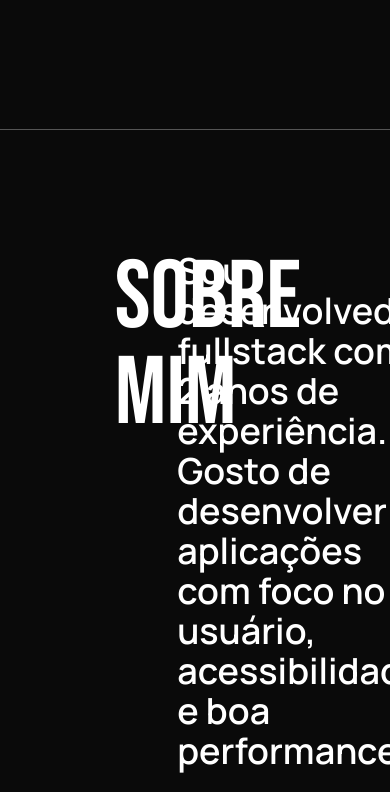
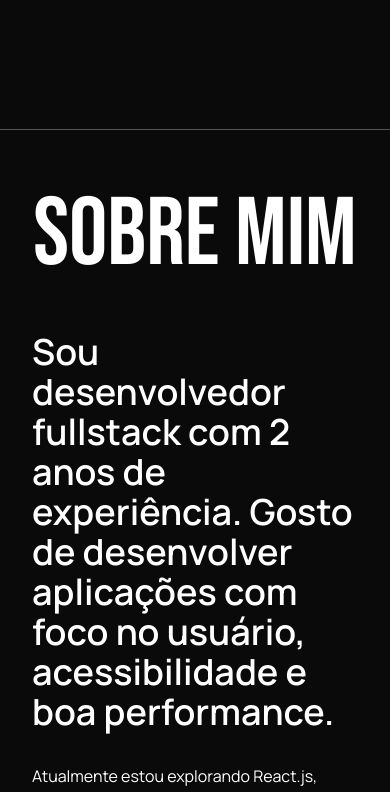
Before and after one commit to 0FelipeMeira/portfolio, a Next.js app: page / in a window 390 px wide. Shown: the part 2960-3752 px from the top of the page. Built offline with nearby package versions, Linux system fonts and the light colour scheme.

Commit message:
Refactor About component layout for improved structure and responsiveness

```diff
--- a/app/_layouts/About.tsx
+++ b/app/_layouts/About.tsx
@@ -1,8 +1,9 @@
 const About = () => {
   return (
+    <div className="bg-neutral-100 w-full h-[80vh] grid place-items-center">
       <div
         id="about"
-      className="bg-neutral-100 w-full h-[80vh] grid grid-cols-3 place-items-center gap-16 py-12 px-52"
+        className="size-full max-w-7xl grid grid-cols-1 md:grid-cols-3 place-items-center md:gap-16 py-12 px-8"
       >
         <div className="h-4/5">
           <h1 className="font-mono text-8xl">Sobre mim</h1>
@@ -14,9 +15,9 @@ const About = () => {
             performance.
           </h1>
           <h2>
-          Atualmente estou explorando React.js, Node.js e um pouco de design de
-          interfaces. Fora do código, curto tocar guitarra, jogar RPGs e sempre
-          estou aprendendo algo novo.
+            Atualmente estou explorando React.js, Node.js e um pouco de design
+            de interfaces. Fora do código, curto tocar guitarra, jogar RPGs e
+            sempre estou aprendendo algo novo.
           </h2>
           <a
             href=""
@@ -31,6 +32,7 @@ const About = () => {
           </a>
         </div>
       </div>
+    </div>
   );
 };
 
```
Lines whose indentation alone changed are shown as unchanged.
